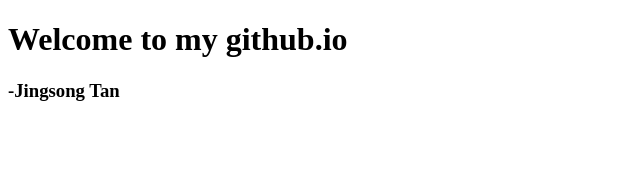
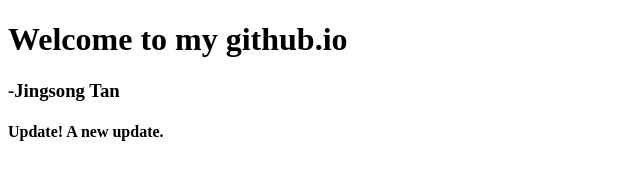
Before and after one commit to JasonJOCKKY/JasonJOCKKY.github.io, a plain HTML site: page index.html in a window 1280 px wide. Shown: the whole page, without its empty margins (0-640 px from the left). Drawn offline with Linux system fonts and the light colour scheme.

Commit message:
A new update

```diff
--- a/index.html
+++ b/index.html
@@ -8,5 +8,7 @@
     <body>
         <h1>Welcome to my github.io</h1>
         <h3>-Jingsong Tan</h3>
+
+        <h4>Update! A new update.</h4>
     </body>
 </html>
```
